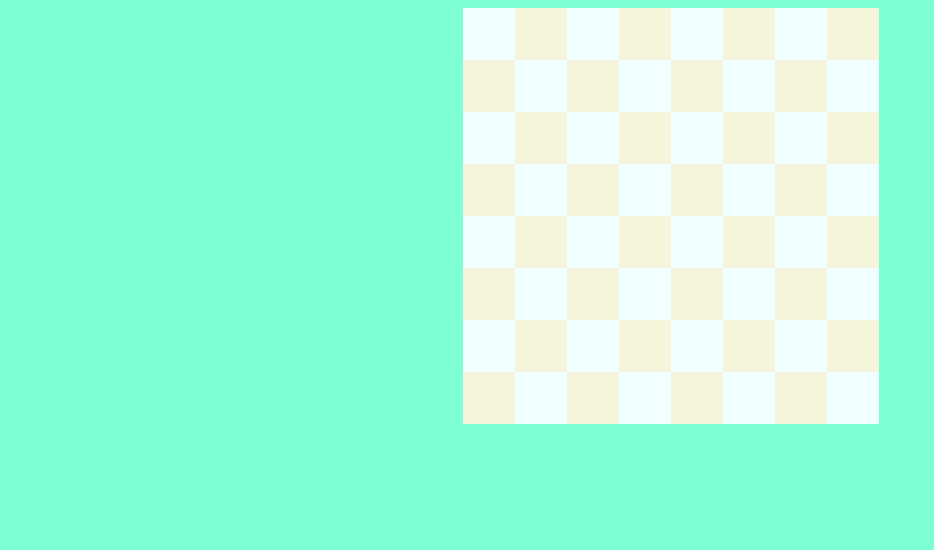
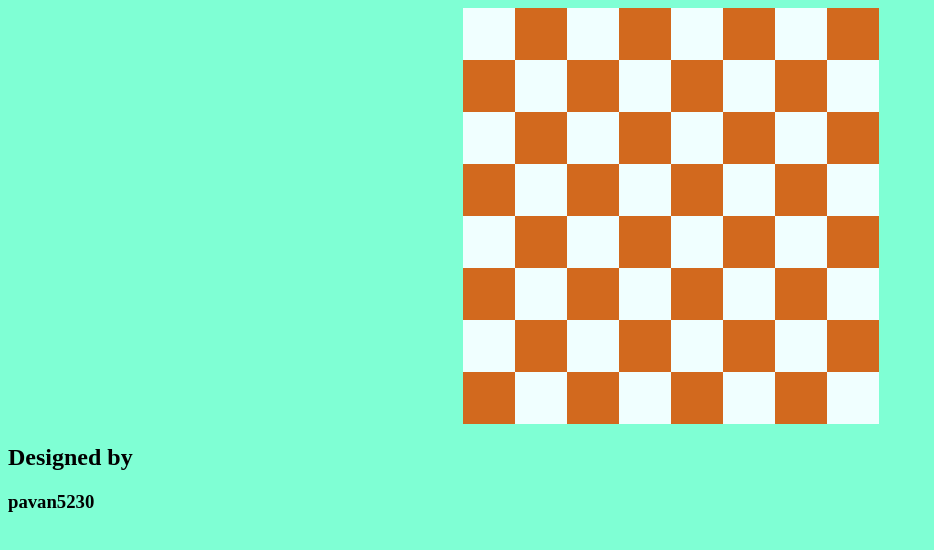
Before and after one commit to Pavan5230/Practice3, a plain HTML site: page index.html in a window 1280 px wide. Shown: the whole page, without its empty margins (0-934 px from the left). Drawn offline with Linux system fonts and the light colour scheme.

Commit message:
Update index.html

```diff
--- a/index.html
+++ b/index.html
@@ -21,7 +21,7 @@
         }
 
         .black {
-            background-color: #F5F5DC;
+            background-color: #D2691E;
         }
     </style>
 </head>
@@ -111,5 +111,8 @@
             </tr>
         </tbody>
     </table>
+    <h2>Designed by</h2>
+    <h3>pavan5230</h3>
+
 </body>
 </html>
```
